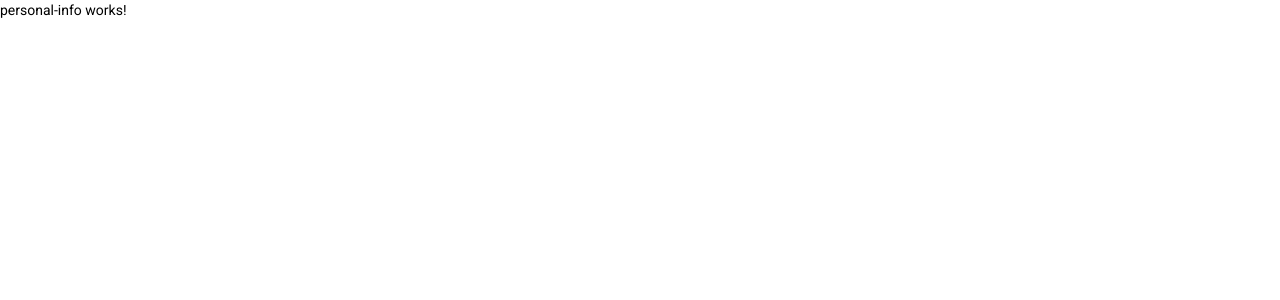
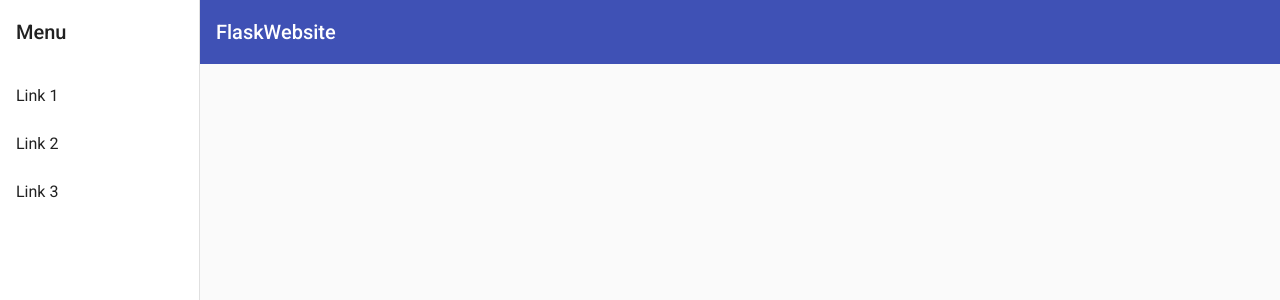
Before and after one commit to Bradley-r-D/FlaskWebsite, an Angular app in the folder FlaskWebsite/: page / in a window 1280 px wide. Shown: the top 300 px of the page. Built offline with nearby package versions, Linux system fonts and the light colour scheme.

Commit message:
Added color theme manipulation

```diff
--- a/FlaskWebsite/src/app/app.component.html
+++ b/FlaskWebsite/src/app/app.component.html
@@ -1,2 +1,2 @@
-<app-personal-info></app-personal-info>
+<app-navpage></app-navpage>
 <router-outlet></router-outlet>
--- /dev/null
+++ b/FlaskWebsite/src/app/navpage/navpage.component.html
@@ -0,0 +1,27 @@
+<mat-sidenav-container class="sidenav-container">
+  <mat-sidenav #drawer class="sidenav" fixedInViewport
+      [attr.role]="(isHandset$ | async) ? 'dialog' : 'navigation'"
+      [mode]="(isHandset$ | async) ? 'over' : 'side'"
+      [opened]="(isHandset$ | async) === false">
+    <mat-toolbar>Menu</mat-toolbar>
+    <mat-nav-list>
+      <a mat-list-item href="#">Link 1</a>
+      <a mat-list-item href="#">Link 2</a>
+      <a mat-list-item href="#">Link 3</a>
+    </mat-nav-list>
+  </mat-sidenav>
+  <mat-sidenav-content>
+    <mat-toolbar color="primary">
+      <button
+        type="button"
+        aria-label="Toggle sidenav"
+        mat-icon-button
+        (click)="drawer.toggle()"
+        *ngIf="isHandset$ | async">
+        <mat-icon aria-label="Side nav toggle icon">menu</mat-icon>
+      </button>
+      <span>FlaskWebsite</span>
+    </mat-toolbar>
+    <!-- Add Content Here -->
+  </mat-sidenav-content>
+</mat-sidenav-container>
--- /dev/null
+++ b/FlaskWebsite/src/app/navpage/navpage.component.scss
@@ -0,0 +1,17 @@
+.sidenav-container {
+  height: 100%;
+}
+
+.sidenav {
+  width: 200px;
+}
+
+.sidenav .mat-toolbar {
+  background: inherit;
+}
+
+.mat-toolbar.mat-primary {
+  position: sticky;
+  top: 0;
+  z-index: 1;
+}
--- /dev/null
+++ b/FlaskWebsite/src/app/navpage/navpage.component.ts
@@ -0,0 +1,22 @@
+import { Component, ChangeDetectionStrategy } from '@angular/core';
+import { BreakpointObserver, Breakpoints } from '@angular/cdk/layout';
+import { Observable } from 'rxjs';
+import { map, shareReplay } from 'rxjs/operators';
+
+@Component({
+  selector: 'app-navpage',
+  templateUrl: './navpage.component.html',
+  styleUrls: ['./navpage.component.scss'],
+  changeDetection: ChangeDetectionStrategy.OnPush
+})
+export class NavpageComponent {
+
+  isHandset$: Observable<boolean> = this.breakpointObserver.observe(Breakpoints.Handset)
+    .pipe(
+      map(result => result.matches),
+      shareReplay()
+    );
+
+  constructor(private breakpointObserver: BreakpointObserver) {}
+
+}
--- a/FlaskWebsite/src/styles.scss
+++ b/FlaskWebsite/src/styles.scss
@@ -29,10 +29,25 @@
   )
 );
 
+$FlaskWebsite-theme-dark: mat.define-dark-theme(
+  (
+    color: (
+      primary: $FlaskWebsite-primary,
+      accent: $FlaskWebsite-accent,
+      warn: $FlaskWebsite-warn,
+    ),
+  )
+);
+
 // Include theme styles for core and each component used in your app.
 // Alternatively, you can import and @include the theme mixins for each component
 // that you are using.
-@include mat.all-component-themes($FlaskWebsite-theme);
+.theme-light {
+  @include mat.all-component-themes($FlaskWebsite-theme);
+}
+.theme-dark {
+  @include mat.all-component-themes($FlaskWebsite-theme-dark);
+}
 
 /* You can add global styles to this file, and also import other style files */
 
```
Also changed, not shown: FlaskWebsite/src/app/app.module.ts (+9 -2 lines).
